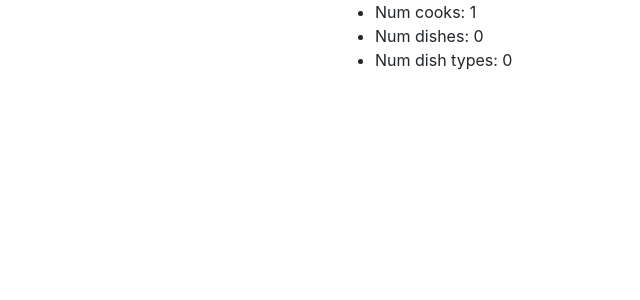
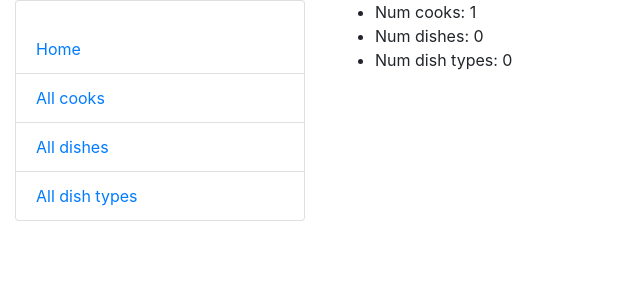
Before and after one commit to SSSSSADO/Kitchen-and-restaurant-services, a Django app: page / in a window 1280 px wide. Shown: the top 300 px of the page, without its empty margins (0-640 px from the left). Run offline with Django 5.2, Linux system fonts and the light colour scheme; data comes from the database, SQL or seed files in the repository; data that the repository does not hold is empty; some libraries are stand-ins or nearby versions.

Commit message:
Created dish-list dish-type-list pages & created sidebar in templates/includes

```diff
--- a/kitchen/urls.py
+++ b/kitchen/urls.py
@@ -6,5 +6,14 @@ app_name = "kitchen"
 
 urlpatterns = [
     path("", views.index, name="index"),
+    # Cook paths
     path("cooks/", views.CookListView.as_view(), name="cook-list"),
+    # Dish paths
+    path("dishes/", views.DishListView.as_view(), name="dish-list"),
+    # Dish-Type paths
+    path(
+        "dish-types/",
+        views.DishTypeListView.as_view(),
+        name="dish-type-list"
+    ),
 ]
--- a/kitchen/views.py
+++ b/kitchen/views.py
@@ -14,7 +14,22 @@ def index(request: HttpRequest) -> HttpResponse:
     return render(request, "kitchen/index.html", context=context)
 
 
+# Cook Views
 class CookListView(generic.ListView):
     model = Cook
     template_name = "kitchen/cook_list.html"
     context_object_name = "cook_list"
+
+
+# Dish Views
+class DishListView(generic.ListView):
+    model = Dish
+    template_name = "kitchen/dish_list.html"
+    context_object_name = "dish_list"
+
+
+# Dish-Type Views
+class DishTypeListView(generic.ListView):
+    model = DishType
+    template_name = "kitchen/dish_type_list.html"
+    context_object_name = "dish_type_list"
--- /dev/null
+++ b/templates/includes/sidebar.html
@@ -0,0 +1,15 @@
+<ul class="sidebar-nav list-group">
+  <li class="list-group-item">
+    <br>
+    <a href="{% url 'kitchen:index' %}">Home</a>
+  </li>
+  <li class="list-group-item">
+    <a href="{% url 'kitchen:cook-list' %}">All cooks</a>
+  </li>
+  <li class="list-group-item">
+    <a href="{% url 'kitchen:dish-list' %}">All dishes</a>
+  </li>
+  <li class="list-group-item">
+    <a href="{% url 'kitchen:dish-type-list' %}">All dish types</a>
+  </li>
+</ul>
--- a/templates/kitchen/cook_list.html
+++ b/templates/kitchen/cook_list.html
@@ -14,6 +14,6 @@
       {% endfor %}
     </ul>
   {% else %}
-    <h3>No cooks</h3>
+    <h3>No cooks found</h3>
   {% endif %}
 {% endblock %}
```
Also changed, not shown: templates/kitchen/dish_list.html (added, +19 -0 lines), templates/kitchen/dish_type_list.html (added, +19 -0 lines).
